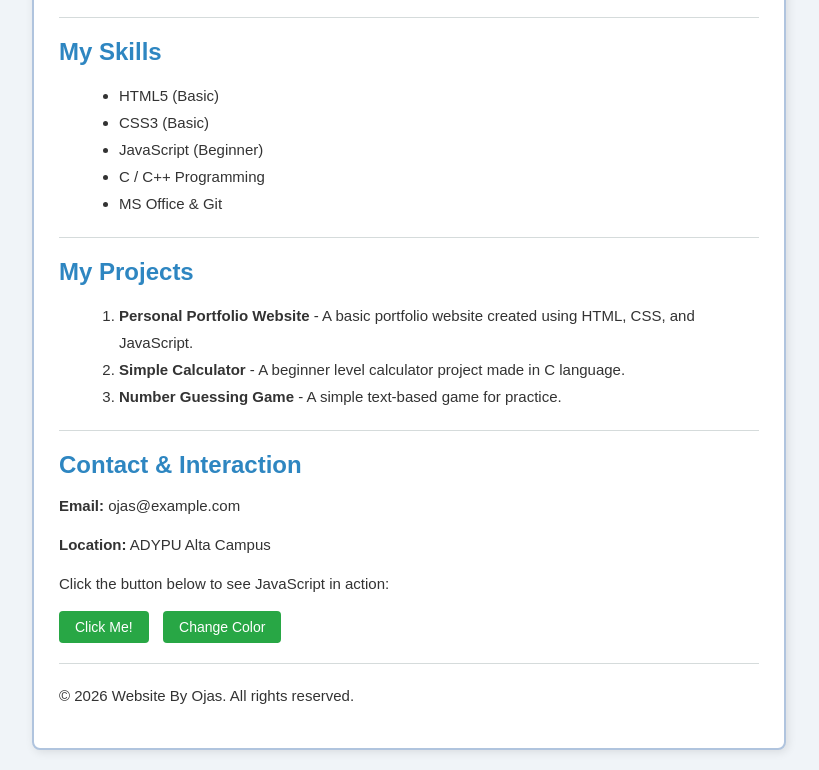
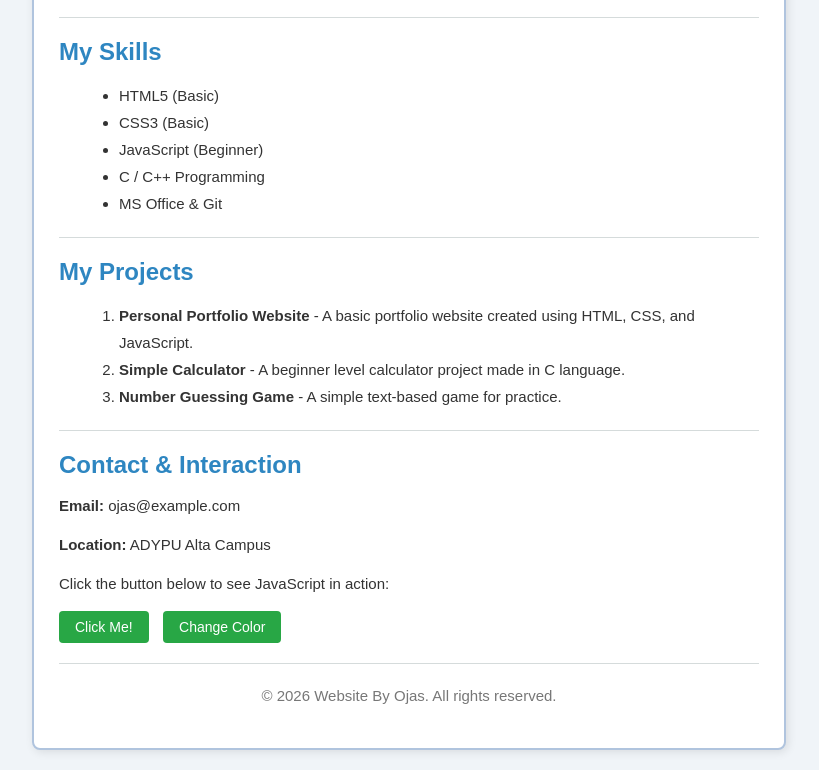
Before and after one commit to ojas-mahajan-pune/GitHub-practical-test, a plain HTML site: page index.html in a window 1280 px wide. Shown: the part 372-1142 px from the top of the page, without its empty margins (231-1050 px from the left). Drawn offline with Linux system fonts and the light colour scheme.

Commit message:
Add footer styles to styles.css

```diff
--- a/styles.css
+++ b/styles.css
@@ -119,3 +119,11 @@ button:hover {
     color: #0b5394;
     font-size: 16px;
 }
+
+/* Footer */
+footer {
+    text-align: center;
+    font-size: 13px;
+    color: #777777;
+    margin-top: 20px;
+}
```
